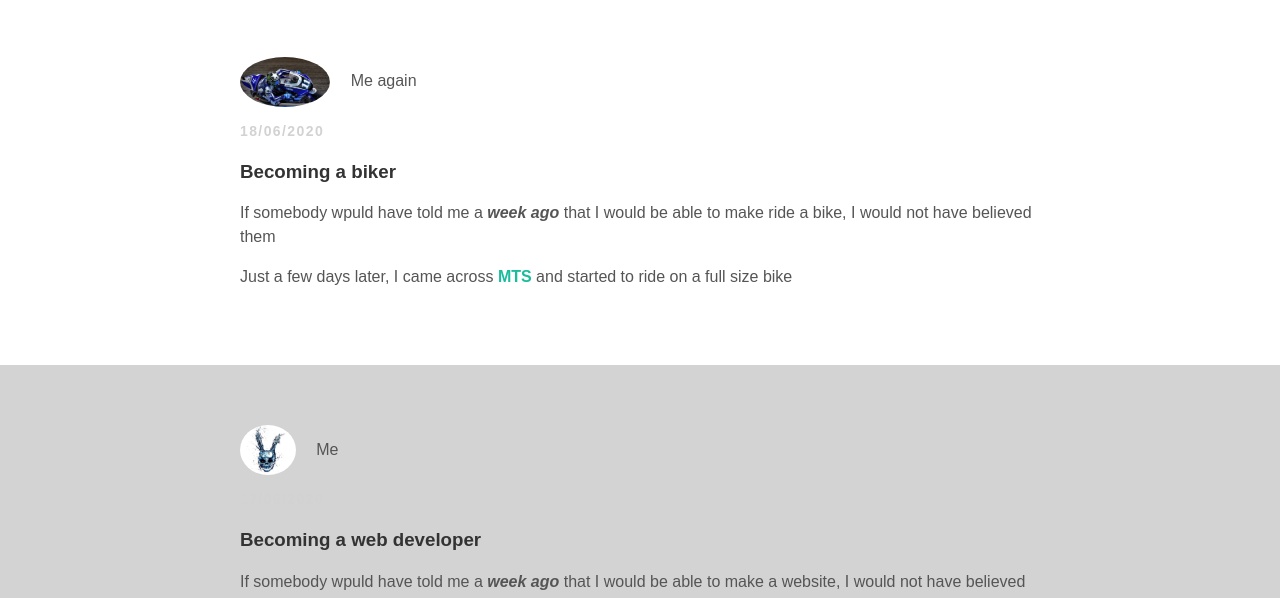
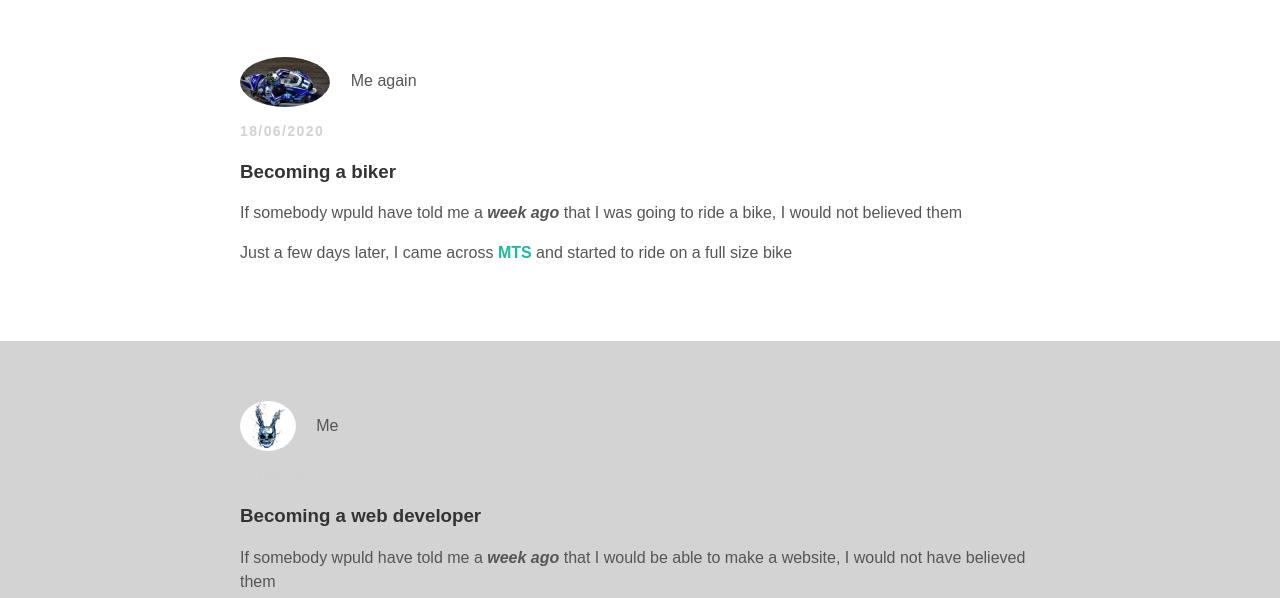
Before and after one commit to MattBaltic/MattBaltic.github.io, a plain HTML site: page index.html in a window 1280 px wide. Shown: the part 153-751 px from the top of the page. Drawn offline with Linux system fonts and the light colour scheme.

Commit message:
Update index.html

```diff
--- a/index.html
+++ b/index.html
@@ -26,7 +26,7 @@
           <p class="post-date">18/06/2020</p>
           <h3 class="post-title">Becoming a biker</h3>
           <div class="post-content">
-            <p>If somebody wpuld have told me a <strong><em>week ago</em></strong> that I would be able to make ride a bike, I would not have believed them</p>
+            <p>If somebody wpuld have told me a <strong><em>week ago</em></strong> that I was going to ride a bike, I would not believed them</p>
             <p>Just a few days later, I came across <a href="https://www.rsmotorcycletraining.com/"><strong>MTS</strong></a> and started to ride on a full size bike</p>
           </div>
         </div>
```
